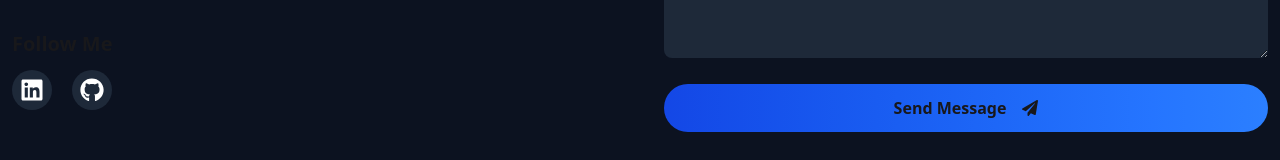
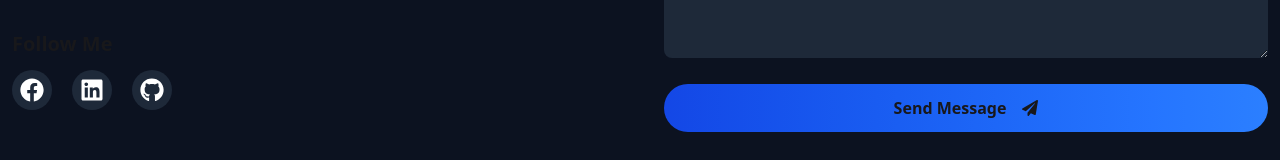
Before and after one commit to tahmid-khan-hub/my-portfolio-nextjs, a Next.js app: page / in a window 1280 px wide. Shown: the part 5210-5370 px from the top of the page. Built offline with nearby package versions, Linux system fonts and the light colour scheme.

Commit message:
added facebook profile link in banner and also in contact section

```diff
--- a/src/components/Banner.tsx
+++ b/src/components/Banner.tsx
@@ -61,7 +61,7 @@ export default function Banner() {
 
           {/* Social Icons */}
           <div className="flex gap-6 text-2xl justify-center md:justify-start mt-2">
-            <div className="p-2 bg-gray-800 rounded-full"><a href="https://facebook.com" target="_blank" rel="noreferrer">
+            <div className="p-2 bg-gray-800 rounded-full"><a href="https://www.facebook.com/tahmid.khan.35762241" target="_blank" rel="noreferrer">
               <FaFacebook className="hover:text-blue-500 transition-colors" />
             </a></div>
             <div className="p-2 bg-gray-800 rounded-full"><a href="https://github.com" target="_blank" rel="noreferrer">
--- a/src/components/Contact.tsx
+++ b/src/components/Contact.tsx
@@ -6,6 +6,7 @@ import {
   FaGithub,
   FaLinkedin,
   FaPaperPlane,
+  FaFacebook,
 } from "react-icons/fa";
 import React, { useRef } from "react";
 import { motion } from "framer-motion";
@@ -113,6 +114,23 @@ const Contact = () => {
 
             <h3 className="text-xl font-bold mb-3">Follow Me</h3>
             <div className="flex gap-5 text-2xl text-white mb-3">
+              {/* facebook */}
+              <motion.div
+                whileHover={{
+                  scale: 1.1,
+                  boxShadow: "0px 0px 20px rgba(0, 123, 255, 0.7)",
+                }}
+                transition={{ duration: 0 }}
+                className="p-2 rounded-full bg-gray-800"
+              >
+                <a
+                  href="https://www.facebook.com/tahmid.khan.35762241"
+                  target="_blank"
+                  rel="noreferrer"
+                >
+                  <FaFacebook className="transition-colors" />
+                </a>
+              </motion.div>
               {/* linkedIn */}
               <motion.div
                 whileHover={{
```
